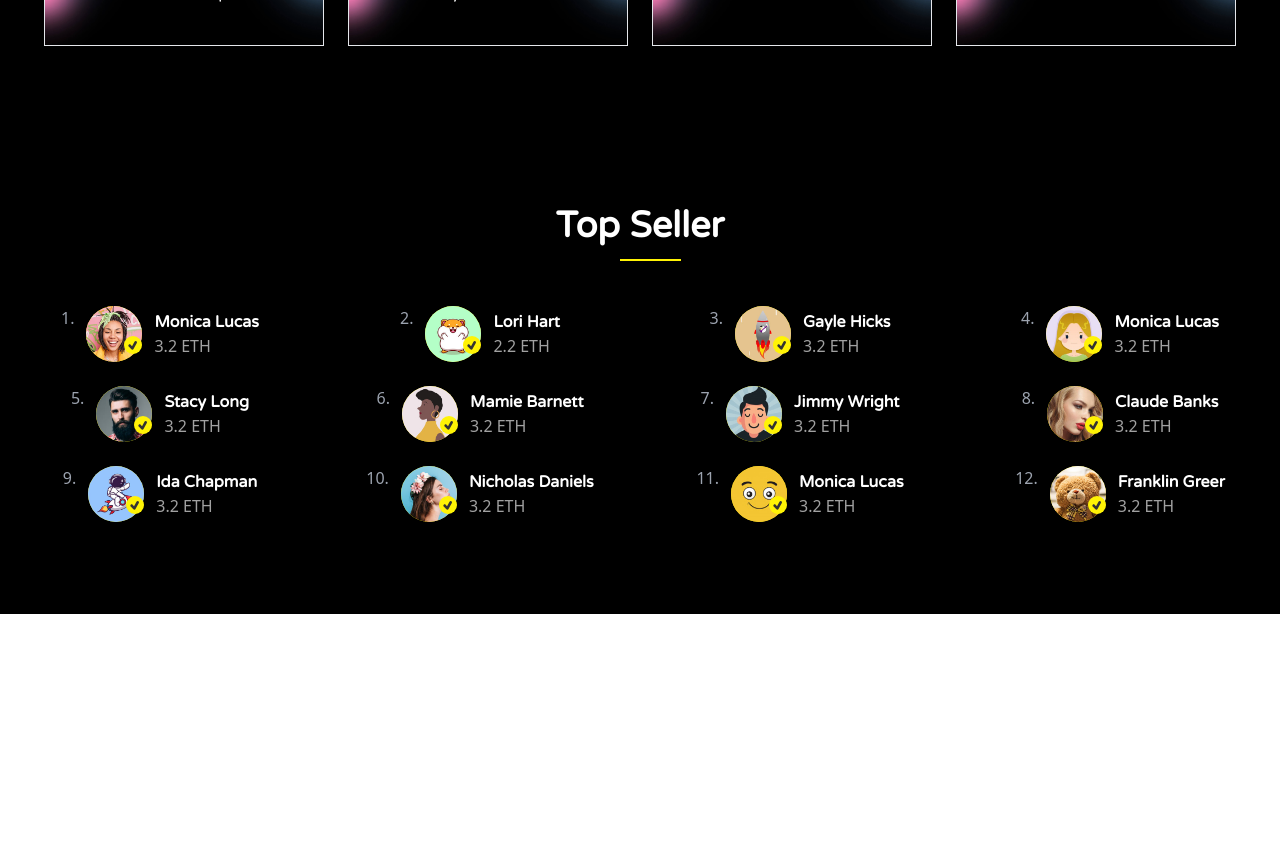
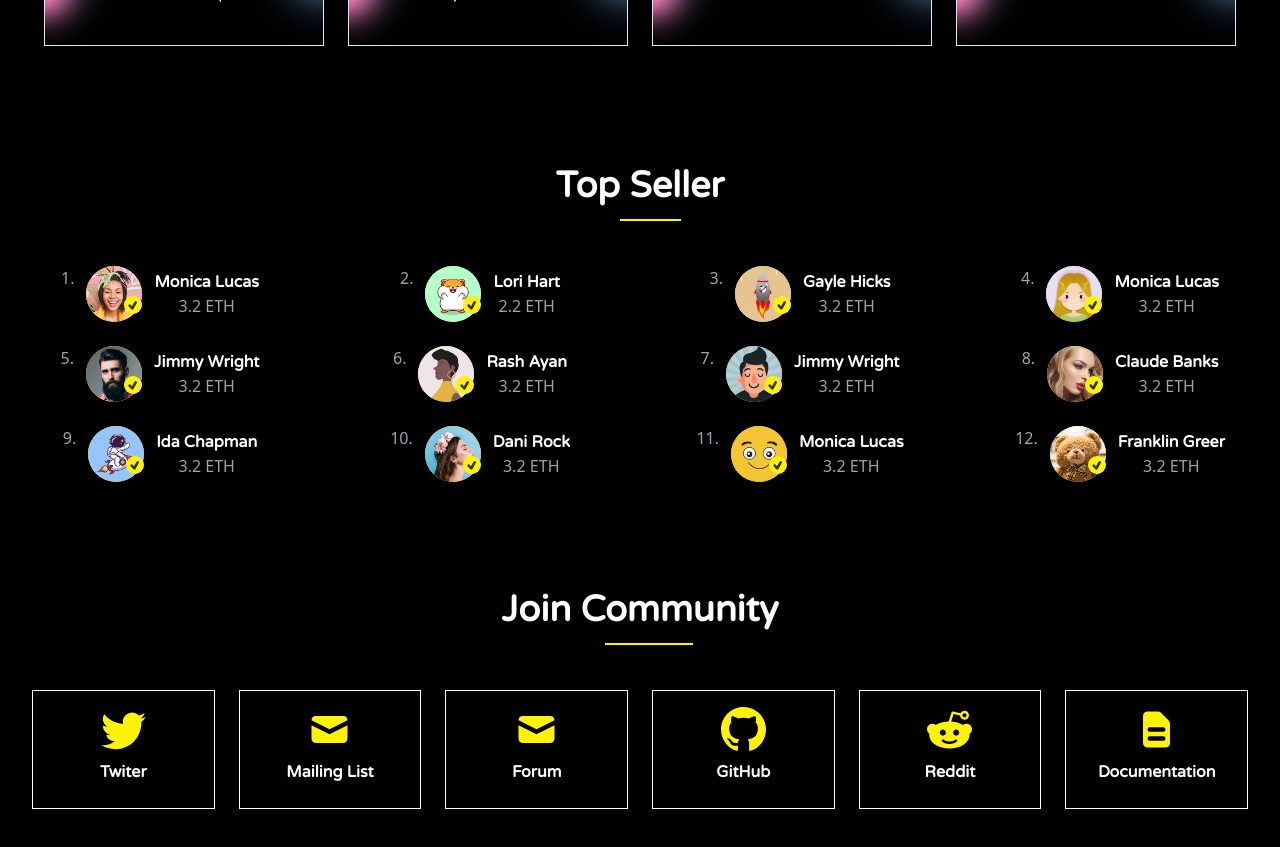
Before and after one commit to BabluMia/NFT, a React (Create React App) app: page / in a window 1280 px wide. Shown: the part 1600-2447 px from the top of the page. Before the commit the page ends 2214 px from the top, so only its background shows below. Built offline with nearby package versions, Linux system fonts and the light colour scheme.

Commit message:
join community done

```diff
--- a/src/App.js
+++ b/src/App.js
@@ -4,6 +4,7 @@ import Banner from './Components/Banner/Banner';
 import Counter from './Components/Counter/Counter';
 import FeatureCrad from './Components/Feature/FeatureCrad';
 import Header from './Components/Header/Header';
+import JoinCommunity from './Components/JoinCommunity/JoinCommunity';
 import NewItems from './Components/NewItems/NewItems';
 import TopSeller from './Components/TopSeller/TopSeller';
 
@@ -16,6 +17,7 @@ function App() {
       <NewItems/>
       <Counter/>
       <TopSeller/>
+      <JoinCommunity/>
     </div>
   );
 }
--- /dev/null
+++ b/src/Components/JoinCommunity/JoinCommunity.jsx
@@ -0,0 +1,63 @@
+import React from "react";
+import './JoinComunity.css'
+import { BsTwitter,BsGithub } from "react-icons/bs";
+import { HiMail } from "react-icons/hi";
+import { GrReddit } from "react-icons/gr";
+import { HiDocumentText} from "react-icons/hi";
+
+const JoinCommunity = () => {
+
+  return (
+    <div className="pb-16 pt-12 max-w-7xl mx-auto">
+      <div className="flex flex-col relative items-center">
+        <h1 className="text-white text-4xl">
+          Join C<span className="border-b-2 border-[#fff305] pb-3">omm</span>
+          unity
+        </h1>
+      </div>
+      <div className="grid lg:grid-cols-6 md:grid-cols-3 sm:grid-cols-2 grid-cols-1   my-12 mx-5 ">
+        <div >
+          <div className="com grid my-3 hover:text-white place-items-center border border-white  py-4 mx-3 px-2 cursor-pointer">
+            <BsTwitter className="icon" size={45}   />
+            <h5 className="text-white my-2">Twiter</h5>
+          </div>
+        </div>
+
+        <div>
+          <div className="com border my-3 grid place-items-center border-white  py-4 mx-3 px-2 cursor-pointer">
+            <HiMail size={45} className="icon" />
+            <h5 className="text-white my-2">Mailing List</h5>
+          </div>
+        </div>
+
+        <div>
+          <div className="border com my-3 grid place-items-center border-white  py-4 mx-3 px-2 cursor-pointer">
+            <HiMail size={45} className="icon" />
+            <h5 className="text-white my-2">Forum</h5>
+          </div>
+        </div>
+        <div>
+          <div className="border com my-3 grid place-items-center border-white  py-4 mx-3 px-2 cursor-pointer">
+            <BsGithub size={45} className="icon" />
+            <h5 className="text-white my-2">GitHub</h5>
+          </div>
+        </div>
+        <div>
+          <div className="border com my-3 mx-3 px-2 grid place-items-center border-white  py-4  cursor-pointer">
+            <GrReddit size={45} className="icon" />
+            <h5 className="text-white my-2">Reddit</h5>
+          </div>
+        </div>
+        <div>
+          <div className="border com my-3 grid mx-3 px-2 place-items-center border-white  py-4  cursor-pointer">
+            <HiDocumentText size={45} className="icon"  />
+            <h5 className="text-white my-2">Documentation</h5>
+          </div>
+        </div>
+
+      </div>
+    </div>
+  );
+};
+
+export default JoinCommunity;
--- /dev/null
+++ b/src/Components/JoinCommunity/JoinComunity.css
@@ -0,0 +1,9 @@
+/* "#fff305" */
+.icon{
+    color:#fff305
+}
+
+.com:hover .icon{
+    color: white;
+    transition: .5s ease-in-out;
+}
--- a/src/Components/TopSeller/TopSeller.jsx
+++ b/src/Components/TopSeller/TopSeller.jsx
@@ -49,14 +49,14 @@ const TopSeller = () => {
         {
             id:5,
             img:a5,
-            name:"Stacy Long",
+            name:"Jimmy Wright",
             worth:"3.2 ETH"
 
         },
         {
             id:6,
             img:a6,
-            name:"Mamie Barnett",
+            name:"Rash Ayan",
             worth:"3.2 ETH"
 
         },
@@ -84,7 +84,7 @@ const TopSeller = () => {
         {
             id:10,
             img:a10,
-            name:"Nicholas Daniels",
+            name:"Dani Rock",
             worth:"3.2 ETH"
 
         },
@@ -105,12 +105,12 @@ const TopSeller = () => {
 
     ]
     return (
-        <div className='py-20 max-w-7xl mx-auto'>
+        <div className='pb-12 pt-10 max-w-7xl mx-auto'>
             <div className='flex flex-col relative items-center'>
                 <h1 className='text-white text-4xl'>Top<span className='border-b-2 border-[#fff305] pb-3'> Sel</span>ler</h1>
 
             </div>
-            <div className='grid xl:grid-cols-4 lg:grid-cols-3 place-items-center grid-cols-2  mt-12'>
+            <div className='grid xl:grid-cols-4 lg:grid-cols-3 place-items-center text-center grid-cols-2  mt-12'>
 
                 {
                     sellers.map(seller=> <div key={seller.id} className='flex my-3 space-x-3 '>
```
